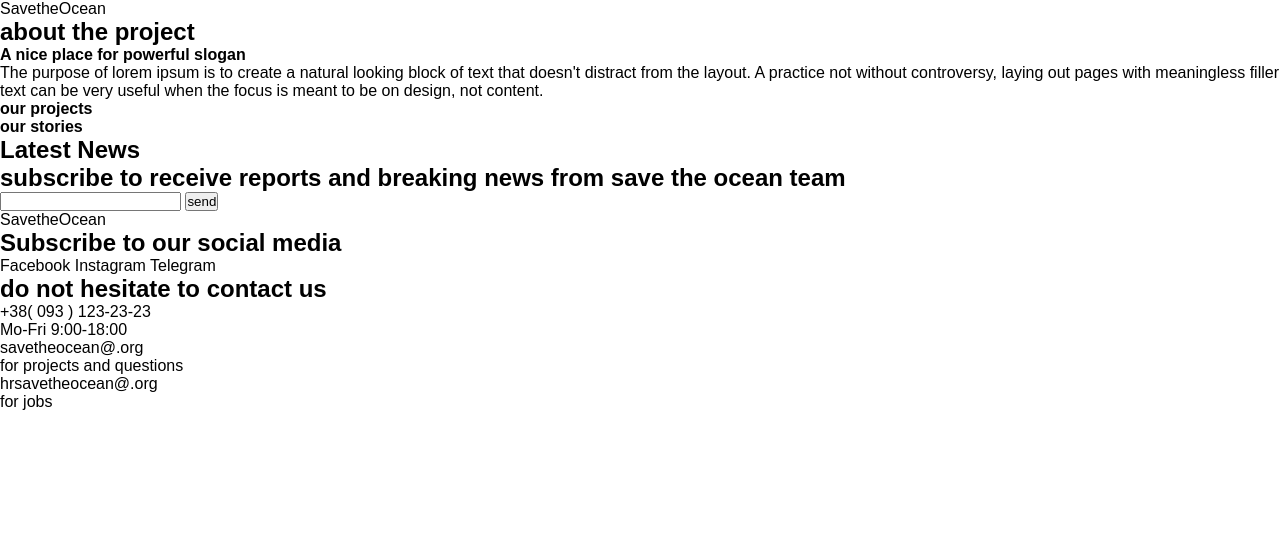
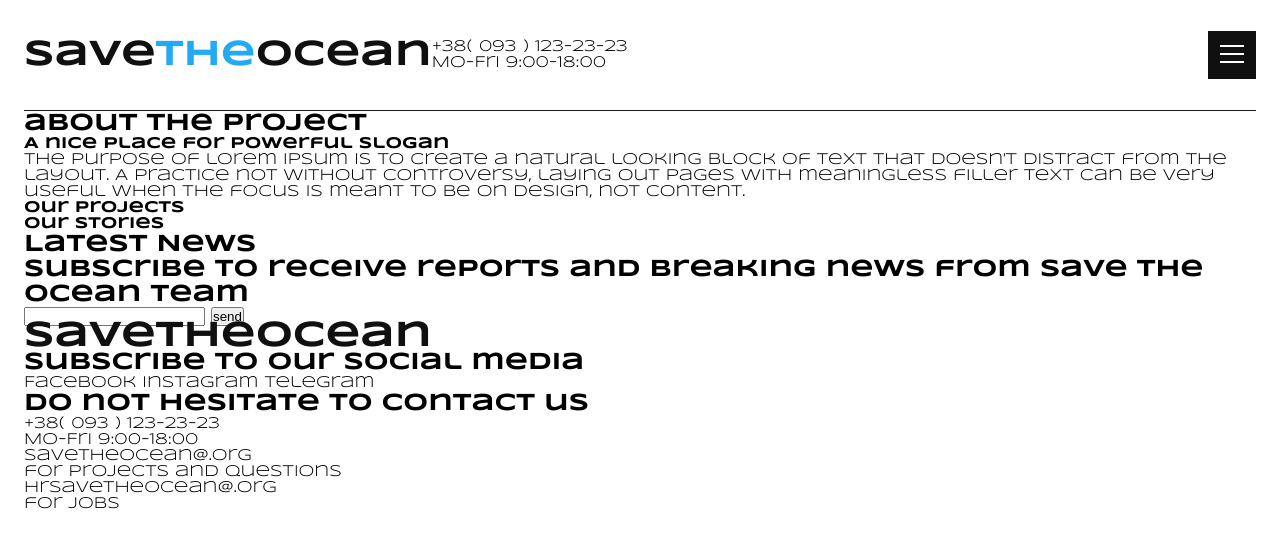
Before and after one commit to Anton-Liada/landing-Ocean, a website built with Parcel: page src/index.html in a window 1280 px wide. Built offline with nearby package versions, Linux system fonts and the light colour scheme.

Commit message:
header was implemented

```diff
--- a/src/index.html
+++ b/src/index.html
@@ -13,11 +13,36 @@
     <link rel="stylesheet" href="./styles/main.css" />
     <script type="text/javascript" src="scripts/main.js"></script>
   </head>
-  <body class="page__body">
+  <body class="page__body container">
     <header class="header page__header" id="header">
-      <a class="logo"> Save<span class="logo__decorate">the</span>Ocean </a>
+      <a class="logo">Save<span class="logo__span">the</span>Ocean</a>
 
-      <div class="header__burger-menu"></div>
+      <div class="header__link">
+        <a href="tel:380931232323" class="header__link-phone">+38( 093 ) 123-23-23</a>
+
+        <span class="header__link-description">Mo-Fri 9:00-18:00</span>
+      </div>
+
+      <svg
+        width="48"
+        height="48"
+        viewBox="0 0 48 48"
+        fill="none"
+        xmlns="http://www.w3.org/2000/svg"
+        class="header__burger-menu"
+      >
+        <rect
+          x="0.5"
+          y="0.5"
+          width="47"
+          height="47"
+          fill="#101010"
+          stroke="#101010"
+        />
+        <line x1="12" y1="15" x2="36" y2="15" stroke="white" stroke-width="2" />
+        <line x1="12" y1="23" x2="36" y2="23" stroke="white" stroke-width="2" />
+        <line x1="12" y1="31" x2="36" y2="31" stroke="white" stroke-width="2" />
+      </svg>
     </header>
 
     <nav class="menu page__menu" id="menu"></nav>
@@ -84,17 +109,23 @@
         do not hesitate to contact us
       </h2>
 
-      <a href="tel:380931232323" class="footer-link">+38( 093 ) 123-23-23</a>
+      <a href="tel:380931232323" class="footer__link">+38( 093 ) 123-23-23</a>
 
-      <p class="link-description">Mo-Fri 9:00-18:00</p>
+      <p class="footer__link-description">Mo-Fri 9:00-18:00</p>
 
-      <a href="mailto:savetheocean@.org" class="footer-link">savetheocean@.org</a>
+      <a href="mailto:savetheocean@.org" class="footer__link"
+        >savetheocean@.org</a
+      >
 
-      <p class="link-description">for projects and questions</p>
+      <p class="footer__link-description">for projects and questions</p>
 
-      <a href="mailto:hrsavetheocean@.org" class="footer-link">hrsavetheocean@.org</a>
+      <a href="mailto:hrsavetheocean@.org" class="footer__link"
+        >hrsavetheocean@.org</a
+      >
 
-      <p class="link-description">for jobs</p>
+      <p class="footer__link-description">for jobs</p>
+
+      <div class="footer__decorate-line"></div>
     </footer>
   </body>
 </html>
--- a/src/styles/_blocks.scss
+++ b/src/styles/_blocks.scss
@@ -3,3 +3,5 @@
 @import "./common/page";
 
 //bem blocks
+@import "./bem_blocks/logo.scss";
+@import "./bem_blocks/header.scss";
--- /dev/null
+++ b/src/styles/bem_blocks/header.scss
@@ -0,0 +1,25 @@
+@import "../utils";
+
+.header {
+  display: flex;
+  align-items: center;
+  height: 82px;
+  border-bottom: 1px solid $color-dark-gray;
+
+  @include desktop {
+    height: 111px;
+  }
+
+  &__link {
+    display: none;
+
+    @include desktop {
+      display: flex;
+      flex-direction: column;
+    }
+  }
+
+  &__burger-menu {
+    margin-left: auto;
+  }
+}
--- /dev/null
+++ b/src/styles/bem_blocks/logo.scss
@@ -0,0 +1,14 @@
+@import "../utils";
+
+.logo {
+  display: inline-block;
+  @include font-style($fw-700, $fs-20, 20px);
+
+  @include pad {
+    font-size: $fs-36;
+  }
+
+  &__span {
+    color: $color-blue;
+  }
+}
--- a/src/styles/common/_container.scss
+++ b/src/styles/common/_container.scss
@@ -1 +1,5 @@
 @import '../utils';
+
+.container {
+  padding: 0 24px;
+}
--- a/src/styles/common/_page.scss
+++ b/src/styles/common/_page.scss
@@ -1,8 +1,5 @@
+@import "../utils";
+
 .page {
-  font-family: $ff-kyiv;
-  font-size: medium;
+  font-family: $ff-syncopate;
 }
-
-.header {
-
-}
--- a/src/styles/main.scss
+++ b/src/styles/main.scss
@@ -1,4 +1,4 @@
 @import "reset";
 @import "utils";
+@import "fonts";
 @import "blocks";
-@import "fonts";
```
Also changed, not shown: src/styles/_blocks.css, src/styles/bem_blocks/header.css (added), src/styles/bem_blocks/logo.css (added), src/styles/common/_container.css, src/styles/common/_page.css (added), src/styles/images/icons/arrow-white-border.svg (renamed from src/styles/images/icons/burger-menu.svg), src/styles/main.css, 3 other files.
